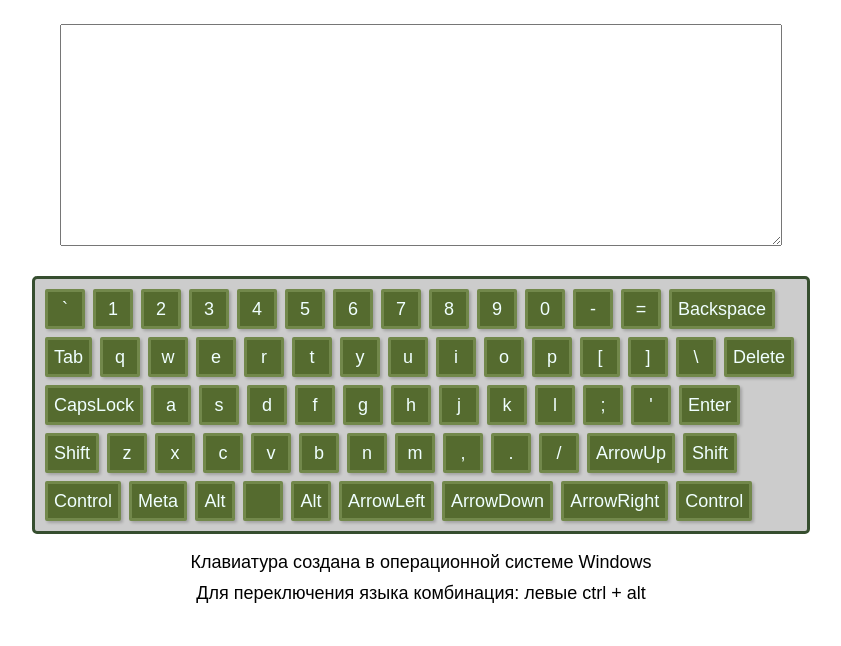
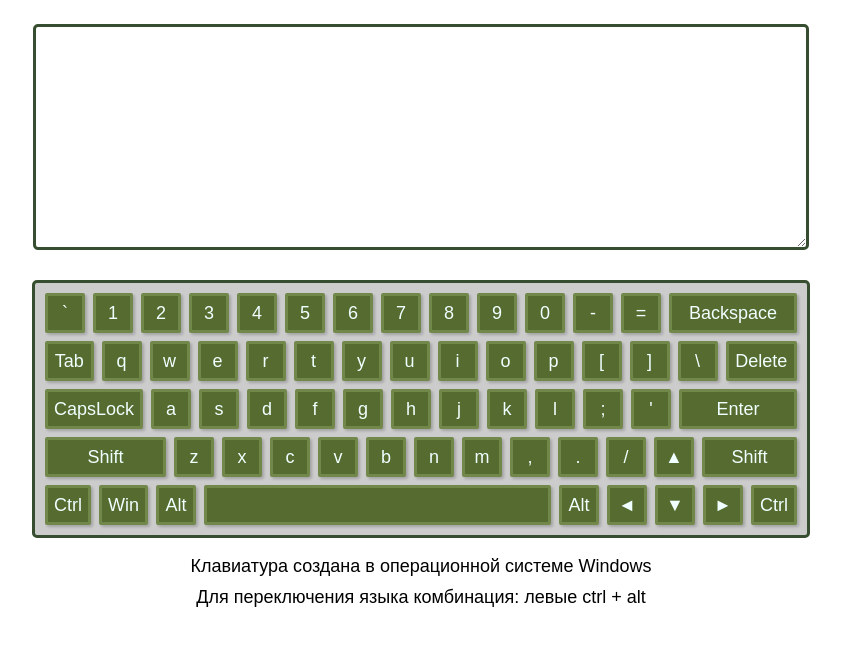
Before and after one commit to Komnatnaya/rss-virtual-keyboard, a website built with webpack: page source/index.html in a window 1280 px wide. Shown: the part 86-732 px from the top of the page, without its empty margins (219-1060 px from the left). Built offline with nearby package versions, Linux system fonts and the light colour scheme.

Commit message:
refactor: restyle keyboard

```diff
--- a/index.html
+++ /dev/null
@@ -1,13 +0,0 @@
-<!DOCTYPE html>
-<html lang="en">
-<head>
-  <meta charset="UTF-8">
-  <meta http-equiv="X-UA-Compatible" content="IE=edge">
-  <meta name="viewport" content="width=device-width, initial-scale=1.0">
-  <title>Virtual Keyboard</title>
-</head>
-<body>
-  <div class="wrapper" id="wrapper"></div>
-  <script src="./dist/bundle.js"></script>
-</body>
-</html>
--- a/source/css/style.css
+++ b/source/css/style.css
@@ -19,11 +19,13 @@ body {
 
 .textarea {
   display: block;
-  width: 700px;
+  width: 750px;
   height: 200px;
   padding: 10px;
   font-size: 18px;
   color: #444;
+  border: 3px solid rgb(54, 78, 47);
+  border-radius: 5px;
 }
 
 .keyboard {
@@ -38,10 +40,12 @@ body {
 }
 
 .keyboard__item {
+  display: inline-block;
   min-width: 40px;
   height: 40px;
   margin-left: 8px;
   margin-bottom: 8px;
+  padding: 1px 6px;
   font-size: 18px;
   line-height: 32px;
   color: azure;
@@ -51,16 +55,20 @@ body {
   background-color: darkolivegreen;
   box-shadow: 2px 2px 3px rgba(0, 0, 0, 0.2);
   transition: box-shadow 0.3s, border-color 0.3s;
+  box-sizing: border-box;
 }
 
 .keyboard__item:hover {
+  border-color: rgb(173, 171, 5);
   box-shadow: 5px 5px 3px rgba(0, 0, 0, 0.2);
+  /* box-shadow: 2px 2px 3px rgba(0, 0, 0, 0.2), inset -3px -3px 3px rgba(0, 0, 0, 0.2), inset 2px 2px 3px rgb(114, 136, 75); */
 }
 
 .keyboard__item:active,
 .keyboard__item.active {
   border-color: rgb(173, 171, 5);
   box-shadow: 0 0 1px rgba(0, 0, 0, 0.2), inset 3px 3px 3px rgba(0, 0, 0, 0.2);
+  /* box-shadow: 2px 2px 3px rgba(0, 0, 0, 0.2), inset 3px 3px 3px rgba(0, 0, 0, 0.2); */
 }
 
 .description {
@@ -70,3 +78,23 @@ body {
 .language {
   margin-top: 0;
 }
+
+.Backspace,
+.Tab,
+.Delete,
+.Enter {
+  flex-grow: 1;
+}
+
+.ShiftLeft {
+  width: 100px;
+  flex-grow: 1;
+}
+
+.ShiftRight {
+  width: 95px;
+}
+
+.Space {
+  flex-grow: 3;
+}
--- a/source/index.js
+++ b/source/index.js
@@ -48,7 +48,7 @@ wrapper.appendChild(language);
 function initKeyboard() {
   let out = '';
   for(let i = 0; i < keyboardArr.length; i++) {
-    out += `<button class="keyboard__item ${keyboardArr[i].code}" data="${keyboardArr[i].code}">${keyboardArr[i].key}</button>`;
+    out += `<div class="keyboard__item ${keyboardArr[i].code}" data="${keyboardArr[i].code}">${keyboardArr[i].key}</div>`;
   }
   keyboard.innerHTML = out;
 }
@@ -56,12 +56,13 @@ initKeyboard();
 
 let textareaContent = '';
 document.addEventListener('keydown', function(event) {
-  document.querySelectorAll('.keyboard__item').forEach(function(el){
-    el.classList.remove('active');
-  });
+  // document.querySelectorAll('.keyboard__item').forEach(function(el){
+  //   el.classList.remove('active');
+  // });
   console.log(event.code);
   let currentKey = document.querySelector(`.keyboard__item.${event.code}`);
   currentKey.classList.add('active');
+  console.log(currentKey.innerHTM);
   textareaContent += currentKey.innerHTML;
   textarea.innerText = textareaContent;
   // currentKey.classList.remove('active');
@@ -74,10 +75,12 @@ document.addEventListener('keyup', function() {
 })
 
 document.querySelectorAll('.keyboard__item').forEach(function(el){
-  el.addEventListener('click', function(event){
-    // document.querySelectorAll('.keyboard__item').forEach(function(el){
-    //   el.classList.remove('active');
-    // });
+  el.addEventListener('click', function(){
+    document.querySelectorAll('.keyboard__item').forEach(function(el){
+      el.classList.remove('active');
+    });
     // this.classList.add('active');
+    textareaContent += this.innerHTML;
+    textarea.innerText = textareaContent;
   })
 });
--- a/source/keyboard.json
+++ b/source/keyboard.json
@@ -243,7 +243,7 @@
     "key": "Delete",
     "keyCode": 46,
     "which": 46,
-    "code": "NumpadDecimal",
+    "code": "Delete",
     "location": 3,
     "altKey": false,
     "ctrlKey": false,
@@ -460,7 +460,7 @@
     "description": "forward slash / ç"
    },
    {
-    "key": "ArrowUp",
+    "key": "▲",
     "keyCode": 38,
     "which": 38,
     "code": "ArrowUp",
@@ -475,13 +475,13 @@
     "key": "Shift",
     "keyCode": 16,
     "which": 16,
-    "code": "ShiftLeft",
+    "code": "ShiftRight",
     "location": 1,
     "description": "shift",
     "unicode": "⇧"
    },
    {
-    "key": "Control",
+    "key": "Ctrl",
     "keyCode": 17,
     "which": 17,
     "code": "ControlLeft",
@@ -494,7 +494,7 @@
     "unicode": "^"
    },
    {
-    "key": "Meta",
+    "key": "Win",
     "keyCode": 91,
     "which": 91,
     "code": "MetaLeft",
@@ -535,7 +535,7 @@
     "key": "Alt",
     "keyCode": 18,
     "which": 18,
-    "code": "AltLeft",
+    "code": "AltRight",
     "location": 1,
     "altKey": true,
     "ctrlKey": false,
@@ -545,7 +545,7 @@
     "unicode": "⎇ / ⌥"
    },
    {
-    "key": "ArrowLeft",
+    "key": "◄",
     "keyCode": 37,
     "which": 37,
     "code": "ArrowLeft",
@@ -557,7 +557,7 @@
     "repeat": false
    },
    {
-    "key": "ArrowDown",
+    "key": "▼",
     "keyCode": 40,
     "which": 40,
     "code": "ArrowDown",
@@ -569,7 +569,7 @@
     "repeat": false
    },
    {
-    "key": "ArrowRight",
+    "key": "►",
     "keyCode": 39,
     "which": 39,
     "code": "ArrowRight",
@@ -581,10 +581,10 @@
     "repeat": false
    },
    {
-    "key": "Control",
+    "key": "Ctrl",
     "keyCode": 17,
     "which": 17,
-    "code": "ControlLeft",
+    "code": "ControlRight",
     "location": 1,
     "altKey": true,
     "ctrlKey": false,
```
